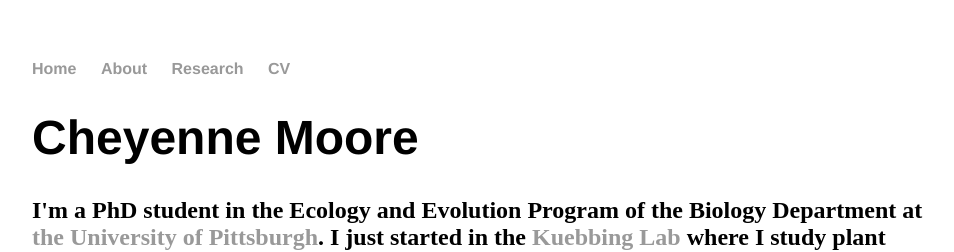
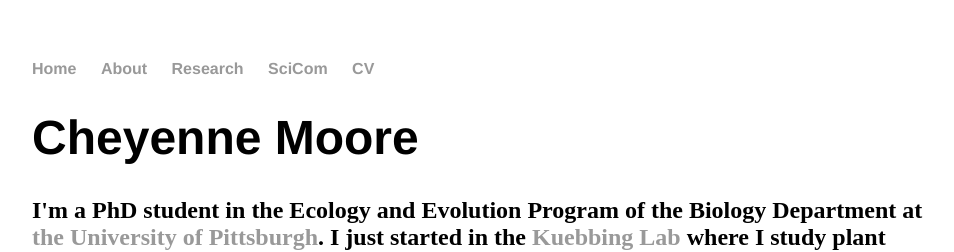
Before and after one commit to cheyennelmoore/cheyennelmoore.github.io, a Jekyll site: the page built from index.html, in a window 1280 px wide. Shown: the top 252 px of the page, without its empty margins (160-1114 px from the left). Built offline with Jekyll 4.4.1, drawn with Linux system fonts in a browser that asks for light colours.

Commit message:
add scicom

```diff
--- a/_layouts/default.html
+++ b/_layouts/default.html
@@ -11,6 +11,7 @@
 	        		<li><a href="/">Home</a></li>
 		        	<li><a href="/about">About</a></li>
 				<li><a href="/research">Research</a></li>
+				<li><a href="/scicom">SciCom</a></li>
 	        		<li><a href="/cv">CV</a></li>
 	    		</ul>
 			</nav>
```
